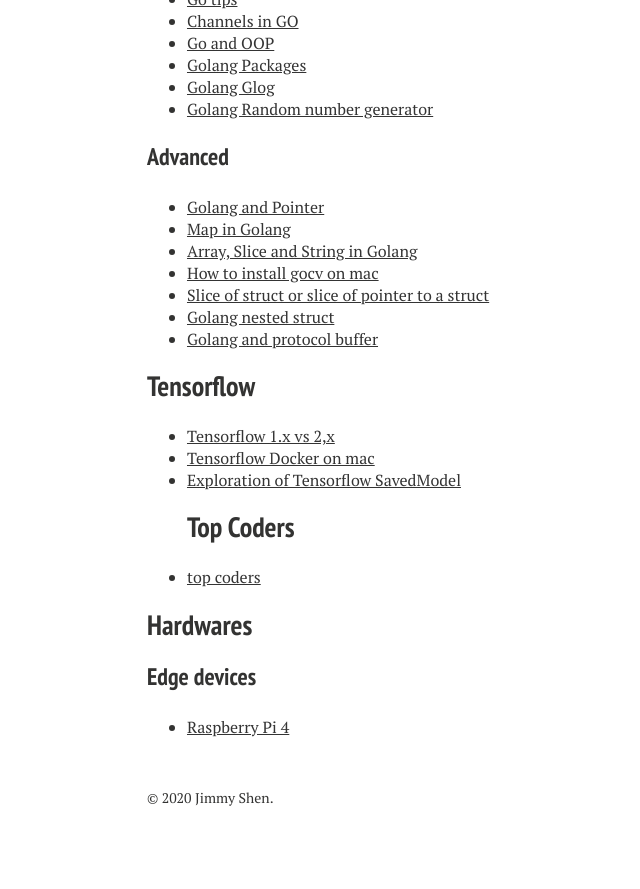
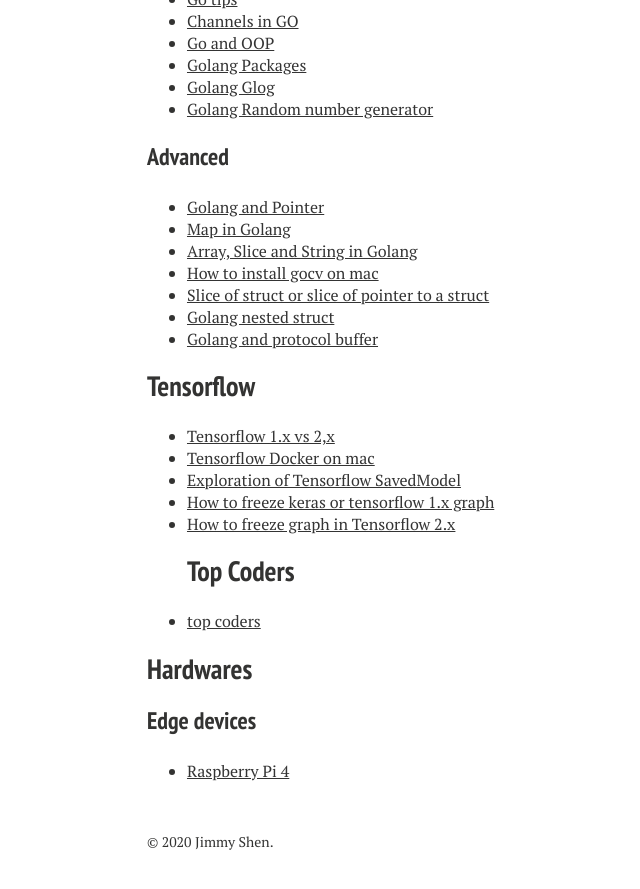
Before and after one commit to xiaokeshen/xiaokeshen.github.io, a Jekyll site: the page built from blog/index.md, in a window 1280 px wide and 900 px high, scrolled down 12220 px. Shown: the top 889 px of the window, without its empty margins (173-813 px from the left). Built offline with Jekyll 4.4.1, drawn with Linux system fonts in a browser that asks for light colours; nearby versions of some CDN libraries; before the commit the page ends 13076 px from its top, so only the background shows below that.

Commit message:
Add two articles

```diff
--- a/blog/index.md
+++ b/blog/index.md
@@ -419,6 +419,8 @@
 - [Tensorflow 1.x vs 2,x](https://medium.com/@jim.morris.shen/tensorflow-1-x-vs-2-x-4acaf509f2ef?sk=b33531141128d8c437445b98710e12ae)
 - [Tensorflow Docker on mac](https://medium.com/@jim.morris.shen/tensorflow-docker-on-mac-5fcc0603f68e?sk=4816d7f9839f4ff9999c861151483024)
 - [Exploration of Tensorflow SavedModel](https://medium.com/@jim.morris.shen/exploration-of-tensorflow-savedmodel-cf6e5859cc5c?sk=d676dc5a60c7db380e6e85221e8c350b)
+- [How to freeze keras or tensorflow 1.x graph](https://jimmy-shen.medium.com/how-to-freeze-keras-or-tensorflow-1-x-graph-2b30b3a31af9)
+- [How to freeze graph in Tensorflow 2.x](https://jimmy-shen.medium.com/how-to-freeze-graph-in-tensorflow-2-x-3a3238c70f19)
 ## Top Coders
 - [top coders](https://medium.com/@jim.morris.shen/top-coders-c4aa2ffd5544?source=friends_link&sk=64ee99ca78b5b93ab464abd2b6cf87cd)
 
```
